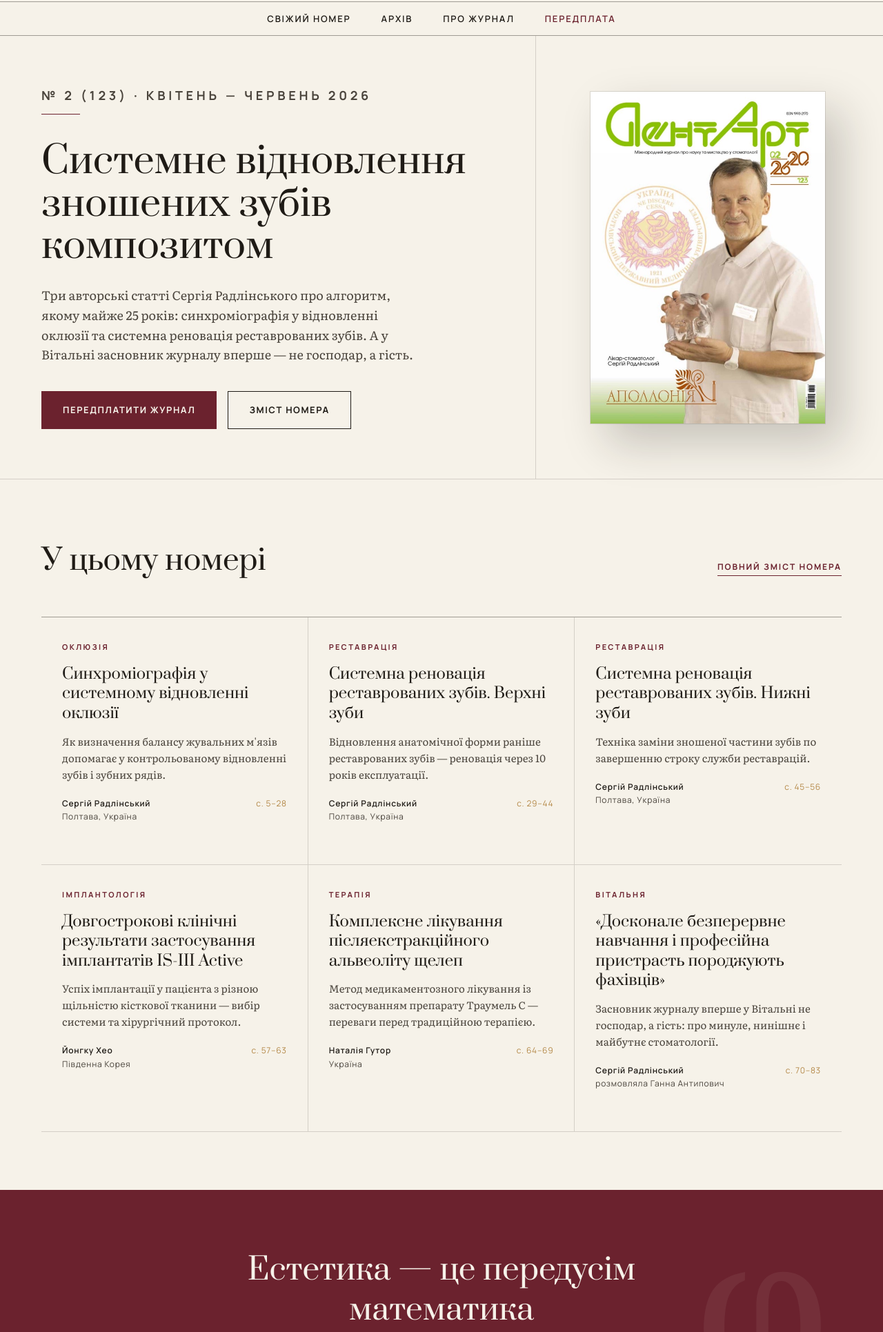
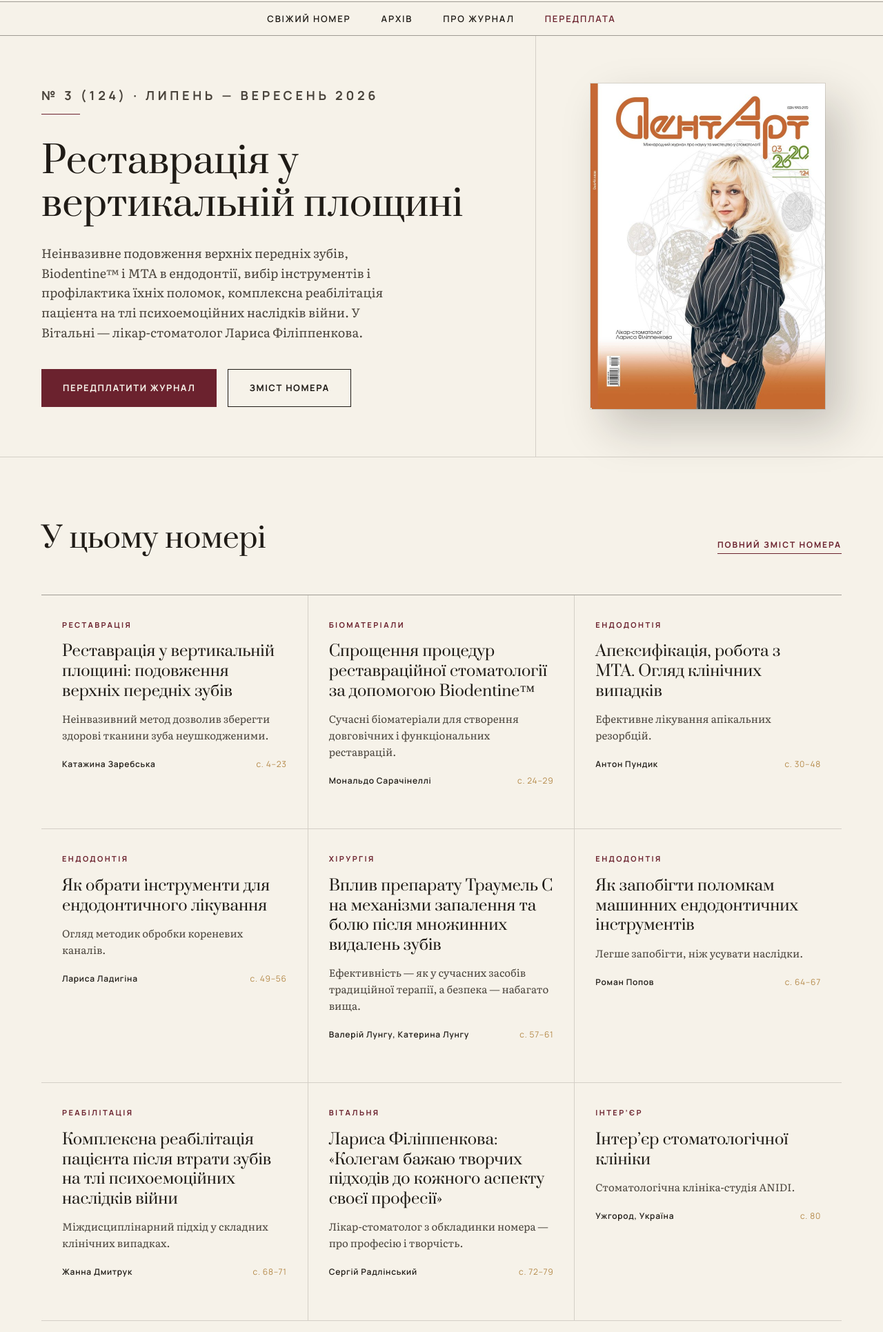
Before and after one commit to mykolaradlinskyi-alt/dentart, a plain HTML site: page index.html in a window 1280 px wide. Shown: the part 260-2191 px from the top of the page at 69% size. Drawn offline with Linux system fonts and the light colour scheme.

Commit message:
Свіжий номер: ДентАрт №3 (124) 2026 — обкладинка, зміст, архів
- головна UA/EN: hero (№3 (124), липень — вересень 2026), обкладинка
  з Ларисою Філіппенковою, 9 карток статей за змістом номера
- архів: блок №3 у 2026 році (10 матеріалів), полиця «№2–3 2026»
- sitemap lastmod

Co-Authored-By: Claude Opus 5.5 <noreply@anthropic.com>

```diff
--- a/index.html
+++ b/index.html
@@ -113,17 +113,17 @@
 <section class="hero" id="issue">
 <div class="wrap">
 <div class="hero-left">
-<p class="hero-eyebrow">№ 2 (123) · квітень — червень 2026</p>
-<h2>Системне відновлення зношених зубів композитом</h2>
-<p>Три авторські статті Сергія Радлінського про алгоритм, якому майже 25 років: синхроміографія у відновленні оклюзії та системна реновація реставрованих зубів. А у Вітальні засновник журналу вперше — не господар, а гість.</p>
+<p class="hero-eyebrow">№ 3 (124) · липень — вересень 2026</p>
+<h2>Реставрація у вертикальній площині</h2>
+<p>Неінвазивне подовження верхніх передніх зубів, Biodentine™ і МТА в ендодонтії, вибір інструментів і профілактика їхніх поломок, комплексна реабілітація пацієнта на тлі психоемоційних наслідків війни. У Вітальні — лікар-стоматолог Лариса Філіппенкова.</p>
 <div class="hero-actions">
 <a class="btn btn-primary" href="#subscribe">Передплатити журнал</a>
 <a class="btn btn-ghost" href="#contents">Зміст номера</a>
 </div>
 </div>
 <div class="hero-right">
-<img class="cover" src="assets/cover-2-2026.jpg" width="680" height="962" decoding="async"
-alt="Обкладинка ДентАрт №2 (123) 2026 — лікар-стоматолог Сергій Радлінський" loading="eager">
+<img class="cover" src="assets/cover-3-2026.jpg" width="680" height="944" decoding="async"
+alt="Обкладинка ДентАрт №3 (124) 2026 — лікар-стоматолог Лариса Філіппенкова" loading="eager">
 </div>
 </div>
 </section>
@@ -135,40 +135,58 @@ alt="Обкладинка ДентАрт №2 (123) 2026 — лікар-стом
 </div>
 <div class="articles">
 <article class="article">
-<p class="rubric">Оклюзія</p>
-<h4>Синхроміографія у системному відновленні оклюзії</h4>
-<p>Як визначення балансу жувальних м'язів допомагає у контрольованому відновленні зубів і зубних рядів.</p>
-<p class="author"><span class="pages">с. 5–28</span><b>Сергій Радлінський</b><br>Полтава, Україна</p>
+<p class="rubric">Реставрація</p>
+<h4>Реставрація у вертикальній площині: подовження верхніх передніх зубів</h4>
+<p>Неінвазивний метод дозволив зберегти здорові тканини зуба неушкодженими.</p>
+<p class="author"><span class="pages">с. 4–23</span><b>Катажина Заребська</b></p>
 </article>
 <article class="article">
-<p class="rubric">Реставрація</p>
-<h4>Системна реновація реставрованих зубів. Верхні зуби</h4>
-<p>Відновлення анатомічної форми раніше реставрованих зубів — реновація через 10 років експлуатації.</p>
-<p class="author"><span class="pages">с. 29–44</span><b>Сергій Радлінський</b><br>Полтава, Україна</p>
+<p class="rubric">Біоматеріали</p>
+<h4>Спрощення процедур реставраційної стоматології за допомогою Biodentine™</h4>
+<p>Сучасні біоматеріали для створення довговічних і функціональних реставрацій.</p>
+<p class="author"><span class="pages">с. 24–29</span><b>Мональдо Сарачінеллі</b></p>
 </article>
 <article class="article">
-<p class="rubric">Реставрація</p>
-<h4>Системна реновація реставрованих зубів. Нижні зуби</h4>
-<p>Техніка заміни зношеної частини зубів по завершенню строку служби реставрацій.</p>
-<p class="author"><span class="pages">с. 45–56</span><b>Сергій Радлінський</b><br>Полтава, Україна</p>
+<p class="rubric">Ендодонтія</p>
+<h4>Апексифікація, робота з МТА. Огляд клінічних випадків</h4>
+<p>Ефективне лікування апікальних резорбцій.</p>
+<p class="author"><span class="pages">с. 30–48</span><b>Антон Пундик</b></p>
 </article>
 <article class="article">
-<p class="rubric">Імплантологія</p>
-<h4>Довгострокові клінічні результати застосування імплантатів IS-III Active</h4>
-<p>Успіх імплантації у пацієнта з різною щільністю кісткової тканини — вибір системи та хірургічний протокол.</p>
-<p class="author"><span class="pages">с. 57–63</span><b>Йонгку Хео</b><br>Південна Корея</p>
+<p class="rubric">Ендодонтія</p>
+<h4>Як обрати інструменти для ендодонтичного лікування</h4>
+<p>Огляд методик обробки кореневих каналів.</p>
+<p class="author"><span class="pages">с. 49–56</span><b>Лариса Ладигіна</b></p>
 </article>
 <article class="article">
-<p class="rubric">Терапія</p>
-<h4>Комплексне лікування післяекстракційного альвеоліту щелеп</h4>
-<p>Метод медикаментозного лікування із застосуванням препарату Траумель С — переваги перед традиційною терапією.</p>
-<p class="author"><span class="pages">с. 64–69</span><b>Наталія Гутор</b><br>Україна</p>
+<p class="rubric">Хірургія</p>
+<h4>Вплив препарату Траумель С на механізми запалення та болю після множинних видалень зубів</h4>
+<p>Ефективність — як у сучасних засобів традиційної терапії, а безпека — набагато вища.</p>
+<p class="author"><span class="pages">с. 57–61</span><b>Валерій Лунгу, Катерина Лунгу</b></p>
+</article>
+<article class="article">
+<p class="rubric">Ендодонтія</p>
+<h4>Як запобігти поломкам машинних ендодонтичних інструментів</h4>
+<p>Легше запобігти, ніж усувати наслідки.</p>
+<p class="author"><span class="pages">с. 64–67</span><b>Роман Попов</b></p>
+</article>
+<article class="article">
+<p class="rubric">Реабілітація</p>
+<h4>Комплексна реабілітація пацієнта після втрати зубів на тлі психоемоційних наслідків війни</h4>
+<p>Міждисциплінарний підхід у складних клінічних випадках.</p>
+<p class="author"><span class="pages">с. 68–71</span><b>Жанна Дмитрук</b></p>
 </article>
 <article class="article">
 <p class="rubric">Вітальня</p>
-<h4>«Досконале безперервне навчання і професійна пристрасть породжують фахівців»</h4>
-<p>Засновник журналу вперше у Вітальні не господар, а гість: про минуле, нинішнє і майбутнє стоматології.</p>
-<p class="author"><span class="pages">с. 70–83</span><b>Сергій Радлінський</b><br>розмовляла Ганна Антипович</p>
+<h4>Лариса Філіппенкова: «Колегам бажаю творчих підходів до кожного аспекту своєї професії»</h4>
+<p>Лікар-стоматолог з обкладинки номера — про професію і творчість.</p>
+<p class="author"><span class="pages">с. 72–79</span><b>Сергій Радлінський</b></p>
+</article>
+<article class="article">
+<p class="rubric">Інтер’єр</p>
+<h4>Інтер’єр стоматологічної клініки</h4>
+<p>Стоматологічна клініка-студія ANIDI.</p>
+<p class="author"><span class="pages">с. 80</span><b>Ужгород, Україна</b></p>
 </article>
 </div>
 </div>
@@ -204,7 +222,7 @@ alt="Обкладинка ДентАрт №2 (123) 2026 — лікар-стом
 <a class="more" href="archive.html">Усі номери з 1995 року</a>
 </div>
 <div class="shelf" aria-label="Полиця з річними комплектами журналу">
-<a class="spine" href="archive.html#y2026"><span class="m">№2</span><span class="y">2026</span><span class="m">Дент<br>Арт</span></a>
+<a class="spine" href="archive.html#y2026"><span class="m">№2–3</span><span class="y">2026</span><span class="m">Дент<br>Арт</span></a>
 <a class="spine" href="archive.html#y2025"><span class="m">№1–4</span><span class="y">2025</span><span class="m">Дент<br>Арт</span></a>
 <a class="spine" href="archive.html#y2024"><span class="m">№1–4</span><span class="y">2024</span><span class="m">Дент<br>Арт</span></a>
 <a class="spine" href="archive.html#y2023"><span class="m">№1–4</span><span class="y">2023</span><span class="m">Дент<br>Арт</span></a>
--- a/sitemap.xml
+++ b/sitemap.xml
@@ -2,7 +2,7 @@
 <urlset xmlns="http://www.sitemaps.org/schemas/sitemap/0.9" xmlns:xhtml="http://www.w3.org/1999/xhtml">
   <url>
     <loc>https://dentart.org/</loc>
-    <lastmod>2026-07-03</lastmod>
+    <lastmod>2026-11-16</lastmod>
     <priority>1.0</priority>
     <xhtml:link rel="alternate" hreflang="uk" href="https://dentart.org/"/>
     <xhtml:link rel="alternate" hreflang="en" href="https://dentart.org/en/"/>
@@ -10,7 +10,7 @@
   </url>
   <url>
     <loc>https://dentart.org/en/</loc>
-    <lastmod>2026-07-03</lastmod>
+    <lastmod>2026-11-16</lastmod>
     <priority>0.9</priority>
     <xhtml:link rel="alternate" hreflang="uk" href="https://dentart.org/"/>
     <xhtml:link rel="alternate" hreflang="en" href="https://dentart.org/en/"/>
@@ -18,7 +18,7 @@
   </url>
   <url>
     <loc>https://dentart.org/archive.html</loc>
-    <lastmod>2026-07-03</lastmod>
+    <lastmod>2026-11-16</lastmod>
     <priority>0.7</priority>
   </url>
 </urlset>
```
Also changed, not shown: archive.html (+4 -1 lines), en/index.html (+48 -30 lines), assets/cover-3-2026.jpg (added).
